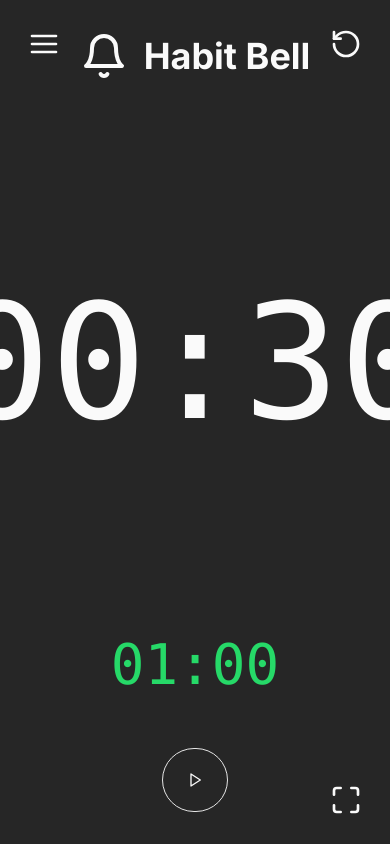
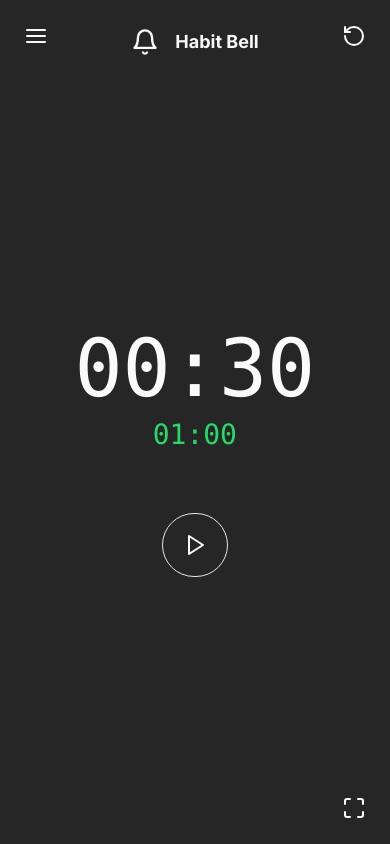
Before and after one commit to chrisonoo/habit-bell-next-v2, a Next.js app: page / in a window 390 px wide. Built offline with nearby package versions, Linux system fonts and the light colour scheme.

Commit message:
feat: Refine responsive layout and adjust component styling

```diff
--- a/components/bell-logo.tsx
+++ b/components/bell-logo.tsx
@@ -1,10 +1,12 @@
-import { Bell } from "lucide-react"
+import { Bell } from "lucide-react";
 
 export function BellLogo() {
-  return (
-    <div className="flex items-center justify-center gap-4 my-4">
-      <Bell className="w-12 h-12 text-foreground" />
-      <h1 className="text-4xl font-bold">Habit Bell</h1>
-    </div>
-  )
+    return (
+        <div className="absolute top-7 lg:top-9 z-10">
+            <div className="flex items-center justify-center gap-4">
+                <Bell className="w-7 h-7 text-foreground" />
+                <h1 className="text-lg font-bold">Habit Bell</h1>
+            </div>
+        </div>
+    );
 }
--- a/components/habit-timer.tsx
+++ b/components/habit-timer.tsx
@@ -209,7 +209,10 @@ export function HabitTimer() {
     );
 
     return (
-        <div className="relative flex flex-col items-center justify-between min-h-screen p-4 overflow-hidden">
+        <div className="relative flex flex-col items-center justify-between min-h-screen overflow-hidden">
+            {/* Logo */}
+            <BellLogo />
+
             {/* Menu/Settings Button (Top Left) */}
             <TimerSettingsDialog
                 sessionDuration={sessionDurationMinutes}
@@ -224,10 +227,10 @@ export function HabitTimer() {
             <Button
                 variant="ghost"
                 size="icon"
-                className="absolute top-4 right-4 z-10 h-14 w-14"
+                className="absolute top-4 right-4 z-10 h-10 w-10 lg:h-14 lg:w-14"
                 onClick={resetTimer}
             >
-                <RotateCcw className="!h-8 !w-8" />
+                <RotateCcw className="!h-6 !w-6 lg:!h-8 lg:!w-8" />
                 <span className="sr-only">Reset timer</span>
             </Button>
 
@@ -235,41 +238,37 @@ export function HabitTimer() {
             <Button
                 variant="ghost"
                 size="icon"
-                className="absolute bottom-4 right-4 z-10 h-14 w-14"
+                className="absolute bottom-4 right-4 z-10 h-10 w-10 lg:h-14 lg:w-14"
                 onClick={toggleFullscreen}
             >
-                <Maximize className="!h-8 !w-8" />
+                <Maximize className="!h-6 !w-6 lg:!h-8 lg:!w-8" />
                 <span className="sr-only">Toggle fullscreen</span>
             </Button>
 
             {/* Main Content */}
             <div className="flex-1 flex flex-col items-center justify-center w-full">
-                <BellLogo />
-
-                <div className="flex-1 flex items-center justify-center">
+                <div className="flex flex-col items-center justify-center scale-50 lg:scale-100">
                     <TimerDisplay
                         minutes={intervalTime.minutes}
                         seconds={intervalTime.seconds}
                         size="large"
                     />
-                </div>
-
-                <div className="mb-32">
                     <TimerDisplay
                         minutes={sessionTime.minutes}
                         seconds={sessionTime.seconds}
                         size="small"
                         color="text-primary"
+                        className="mt-4"
                     />
                 </div>
-            </div>
 
-            {/* Timer Controls (Center Bottom) */}
-            <div className="absolute bottom-8 left-1/2 transform -translate-x-1/2">
-                <TimerControls
-                    isRunning={timerStateRef.current?.isRunning || false}
-                    onToggle={toggleTimer}
-                />
+                {/* Timer Controls (Center Bottom) */}
+                <div className="">
+                    <TimerControls
+                        isRunning={timerStateRef.current?.isRunning || false}
+                        onToggle={toggleTimer}
+                    />
+                </div>
             </div>
         </div>
     );
--- a/components/timer-controls.tsx
+++ b/components/timer-controls.tsx
@@ -1,41 +1,49 @@
-"use client"
+"use client";
 
-import { Button } from "@/components/ui/button"
-import { Play, Pause } from "lucide-react"
-import { useEffect, useState } from "react"
+import { Button } from "@/components/ui/button";
+import { Play, Pause } from "lucide-react";
+import { useEffect, useState } from "react";
 
 interface TimerControlsProps {
-  isRunning: boolean
-  onToggle: () => void
-  className?: string
+    isRunning: boolean;
+    onToggle: () => void;
+    className?: string;
 }
 
-export function TimerControls({ isRunning, onToggle, className }: TimerControlsProps) {
+export function TimerControls({
+    isRunning,
+    onToggle,
+    className,
+}: TimerControlsProps) {
     // Lokalny stan do śledzenia stanu przycisku
-  const [localIsRunning, setLocalIsRunning] = useState(isRunning)
+    const [localIsRunning, setLocalIsRunning] = useState(isRunning);
 
     // Synchronizuj lokalny stan z propem
     useEffect(() => {
-    setLocalIsRunning(isRunning)
-  }, [isRunning])
+        setLocalIsRunning(isRunning);
+    }, [isRunning]);
 
     // Obsługa kliknięcia z dodatkowym zabezpieczeniem
     const handleClick = () => {
-    onToggle()
+        onToggle();
         // Nie aktualizujemy lokalnego stanu - to zrobi worker
-  }
+    };
 
     return (
         <div className={className}>
             <Button
                 variant="outline"
                 size="lg"
-        className="rounded-full w-16 h-16"
+                className="rounded-full h-16 w-16"
                 onClick={handleClick}
                 aria-label={localIsRunning ? "Pause timer" : "Start timer"}
             >
-        {localIsRunning ? <Pause className="w-8 h-8" /> : <Play className="w-8 h-8" />}
+                {localIsRunning ? (
+                    <Pause className="!h-6 !w-6 lg:!h-8 lg:!w-8" />
+                ) : (
+                    <Play className="!h-6 !w-6 lg:!h-8 lg:!w-8" />
+                )}
             </Button>
         </div>
-  )
+    );
 }
--- a/components/timer-settings-dialog.tsx
+++ b/components/timer-settings-dialog.tsx
@@ -62,9 +62,9 @@ export function TimerSettingsDialog({
                 <Button
                     variant="ghost"
                     size="icon"
-                    className="absolute top-4 left-4 z-10 h-14 w-14 "
+                    className="absolute top-4 left-4 z-10 h-10 w-10 lg:h-14 lg:w-14"
                 >
-                    <AlignJustify className="!h-8 !w-8" />
+                    <AlignJustify className="!h-6 !w-6 lg:!h-8 lg:!w-8" />
                     <span className="sr-only">Settings</span>
                 </Button>
             </DialogTrigger>
```
Lines whose indentation alone changed are shown as unchanged.
